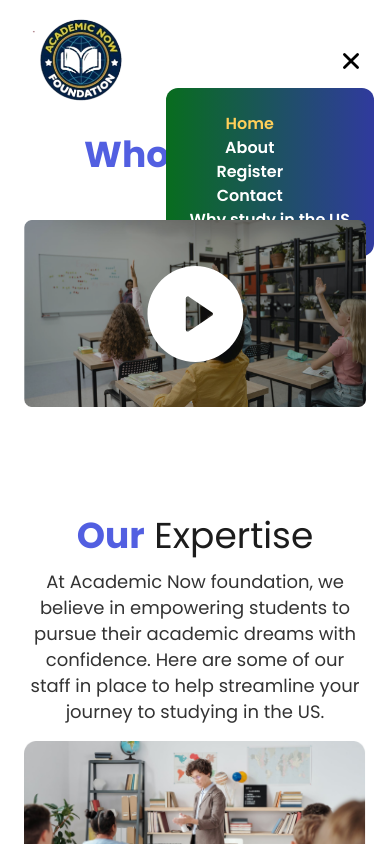
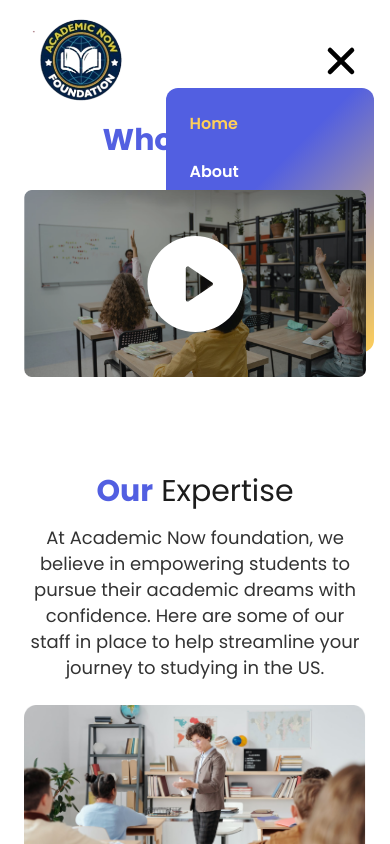
Before and after one commit to FarajaOmbeni/academic-now, a React (Vite) app in the folder frontend/: page /about in a window 390 px wide. Both pictures are taken after a click on the button 351 px from the left and 61 px from the top of the page. Shown: the top 844 px of the page. Built offline with nearby package versions, Linux system fonts and the light colour scheme.

Commit message:
about page responsive

```diff
--- a/frontend/src/components/About/WhoWeAre.jsx
+++ b/frontend/src/components/About/WhoWeAre.jsx
@@ -5,9 +5,9 @@ const WhoWeAre = () => {
   return (
     <div className="container mx-auto sm:px-16 px-6">
       <div className="">
-        <h1 className="text-primaryBlue text-4xl font-bold leading-[66px] mb-8 text-center">
+        <h1 className="text-primaryBlue text-3xl md:text-4xl font-bold md:leading-[66px] mb-8 text-center">
           Who
-          <span className="text-[#1C1C1C] text-4xl font-normal leading-[66px]">
+          <span className="text-[#1C1C1C] text-3xl md:text-4xl font-normal md:leading-[66px]">
             {" "}
             We Are
           </span>
@@ -23,14 +23,14 @@ const WhoWeAre = () => {
         </div>
 
         <div className="flex flex-col items-center mt-24">
-          <h1 className="text-primaryBlue text-4xl font-bold leading-[66px]">
+          <h1 className="text-primaryBlue text-3xl md:text-4xl font-bold mb-4 md:mb-0 md:leading-[66px]">
             Our
-            <span className="text-[#1C1C1C] text-4xl font-normal leading-[66px]">
+            <span className="text-[#1C1C1C] text-3xl md:text-4xl font-normal md:leading-[66px]">
               {" "}
               Expertise
             </span>
           </h1>
-          <p className="text-[#333] text-center text-[18px] font-normal leading-[26px] mb-4">
+          <p className="text-[#333] text-center text-[18px] font-normal leading-[26px] mb-6">
             At Academic Now foundation, we believe in empowering students to
             pursue their academic dreams with confidence. Here are some of our
             staff in place to help streamline your journey to studying in the
@@ -38,7 +38,7 @@ const WhoWeAre = () => {
           </p>
         </div>
 
-        <div className="grid grid-cols-1 md:grid-cols-2 lg:grid-cols-3 gap-3">
+        <div className="grid grid-cols-1 md:grid-cols-2 lg:grid-cols-3 gap-12 md:gap-4">
           {services.map((service) => (
             <div key={service.id} className="flex flex-col items-center">
               <img src={service.img} alt="" />
@@ -51,31 +51,37 @@ const WhoWeAre = () => {
         </div>
 
         <div className="flex flex-col items-center mt-24">
-          <h1 className="text-primaryBlue text-4xl font-bold leading-[66px]">
+          <h1 className="text-primaryBlue text-4xl font-bold mb-4 md:mb-0 leading-[66px]">
             Our
             <span className="text-[#1C1C1C] text-4xl font-normal leading-[66px]">
               {" "}
               Partners
             </span>
           </h1>
-          <p className="text-[#333] text-center text-[18px] font-normal leading-[26px] mb-4">
+          <p className="text-[#333] text-center text-[18px] font-normal leading-[26px] mb-6">
             We partner with reputable institutions and organizations in the US
             to provide students with access to a wide range of academic
             opportunities and resources.{" "}
           </p>
         </div>
 
-        <div className="mb-16 grid grid-cols-1 md:grid-cols-4 lg:grid-cols-5 gap-2">
+        <div className="mb-16 grid grid-cols-1 sm:grid-cols-2 md:grid-cols-3 lg:grid-cols-5 gap-14 md:gap-8 lg:gap-4">
           {partners.map((partner) => (
-            <div key={partner.id} className="flex flex-col items-center partners-shadow">
-              <img src={partner.img} alt="" />
+            <div
+              key={partner.id}
+              className="flex flex-col items-center partners-shadow"
+            >
+              <img
+                src={partner.img}
+                alt=""
+                style={{ height: "200px", objectFit: "cover" }}
+              />
               <h5 className="mt-4 text-[#4D4D4D] text-xl font-semibold text-center p-2">
                 {partner.title}
               </h5>
             </div>
           ))}
         </div>
-
       </div>
     </div>
   );
--- a/frontend/src/components/Home/ContactUs.jsx
+++ b/frontend/src/components/Home/ContactUs.jsx
@@ -16,7 +16,7 @@ const ContactUs = () => {
 
         {/* box */}
         <div className="flex flex-col lg:flex-row gap-4 bg-white">
-          <div className="bg-[url('./assets/contactGradient.png')] bg-cover px-6 py-12 w-full lg:w-[40%]">
+          <div className="footer-bg bg-cover px-6 py-12 w-full lg:w-[40%]">
             <div className="mb-8">
               <h4 className="text-white text-2xl sm:text-3xl font-semibold">
                 Contact Information
@@ -172,7 +172,7 @@ const ContactUs = () => {
               </div>
 
               <div className="flex items-center justify-end mt-6">
-                <button className="text-[white] font-medium text-lg md:text-xl button-contact px-4 p-2 md:px-8 md:py-4">
+                <button className="text-[white] font-medium text-lg md:text-xl footer-bg px-4 p-2 md:px-8 md:py-4">
                   Send Message
                 </button>
               </div>
--- a/frontend/src/components/Home/EffortlessEnrollment.jsx
+++ b/frontend/src/components/Home/EffortlessEnrollment.jsx
@@ -6,8 +6,8 @@ const EffortlessEnrollment = () => {
     <section className="">
       <div className="bg-[#FFCF59] mb-24">
         <div className="flex flex-col lg:flex-row">
-          <div className="mb-8 lg:mb-0">
-            <img src={enrollmentImage} alt="enrollment image" />
+          <div className="mb-8 lg:mb-0 flex justify-center items-center pt-6">
+            <img src={enrollmentImage} alt="enrollment image" className="w-[60%] lg:w-full"/>
           </div>
           <div className="px-6">
             <h4 className="text-3xl md:text-4xl lg:text-5xl font-bold lg:leading-[66px] text-[#1C1C1C] mb-12 mt-6">
--- a/frontend/src/components/Home/Hero.jsx
+++ b/frontend/src/components/Home/Hero.jsx
@@ -5,7 +5,7 @@ const Hero = () => {
     <div className="container mx-auto sm:px-16 px-6">
       <div className="flex flex-col md:flex-row justify-between">
         {/* heading */}
-        <div className="flex flex-col md:flex-1 mt-14 mb-12 md:mb-0">
+        <div className="flex flex-col md:flex-1 mt-6 md:mt-14 md:mb-0 text-center md:text-start">
           <div className="">
             <h1 className="text-3xl sm:text-4xl md:text-5xl lg:text-6xl font-bold lg:leading-[66px] text-primaryBlue">
               OPENING DOORS
@@ -16,7 +16,7 @@ const Hero = () => {
           </div>
           <div className="mt-4">
             <p className="text-linkColor font-normal text-lg md:text-xl md:leading-[22px]">
-              The Academic Now Foundation is a consulting <br /> and training{" "}
+              The Academic Now Foundation is a consulting and training{" "}
               organization that supports public.
             </p>
           </div>
@@ -28,7 +28,7 @@ const Hero = () => {
           </div>
         </div>
 
-        <div className="flex-1">
+        <div className="flex-1 hidden lg:block lg:">
           <img src={Student} alt="" className="hero-bg w-full h-auto" />
         </div>
       </div>
--- a/frontend/src/components/Navbar.jsx
+++ b/frontend/src/components/Navbar.jsx
@@ -37,9 +37,9 @@ const Navbar = () => {
         <div className="md:hidden flex flex-1 justify-end items-center">
           <button onClick={() => setToggle((prev) => !prev)}>
             {toggle ? (
-              <IoClose style={{ width: "30px", height: "30px" }} />
+              <IoClose style={{ width: "50px", height: "50px" }} />
             ) : (
-              <IoMdMenu style={{ width: "30px", height: "30px" }} />
+              <IoMdMenu style={{ width: "50px", height: "50px" }} />
             )}
           </button>
 
@@ -48,7 +48,7 @@ const Navbar = () => {
         p-6 footer-bg absolute top-20 right-0
         mx-4 my-2 min-w-[140px] rounded-xl sidebar`}
           >
-            <ul className="list-none flex flex-col justify-end items-center flex-1">
+            <ul className="list-none flex flex-col justify-end items-start flex-1 gap-6 ">
               {navLinks.map((nav, index) => (
                 <li
                   key={nav.id}
--- a/frontend/src/constants/index.js
+++ b/frontend/src/constants/index.js
@@ -159,7 +159,7 @@ export const partners = [
 
 export const navLinks = [
   {
-    id: "home",
+    id: "",
     title: "Home",
   },
   {
--- a/frontend/src/index.css
+++ b/frontend/src/index.css
@@ -16,7 +16,8 @@
 img {
   width: 100%;
 }
-html, body {
+html,
+body {
   overflow-x: hidden;
 }
 body {
@@ -24,7 +25,12 @@ body {
 }
 
 .footer-bg {
-  background: linear-gradient(90deg, #086d1e 0%, #303a9e 100%);
+  /* background: linear-gradient(90deg, #086d1e 0%, #303a9e 100%); */
+  /* background: rgb(82,95,225);
+  background: linear-gradient(45deg, rgba(82,95,225,1) 71%, rgba(255,207,89,1) 100%); */
+
+    background: linear-gradient(135deg, #525FE1 40%, #ffcf59 100%);
+
 }
 .divider {
   height: 4px;
```
